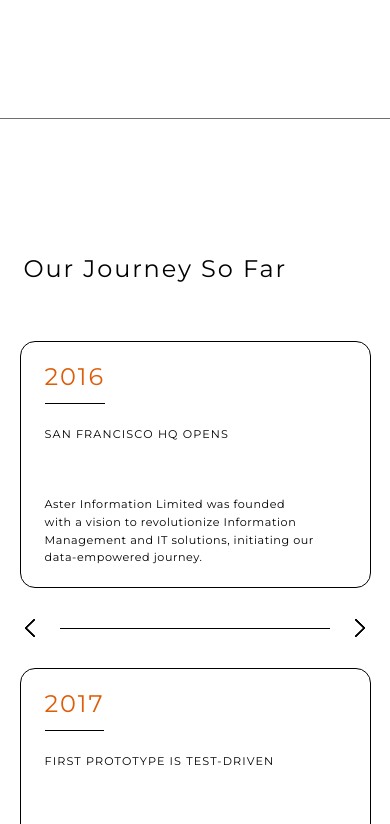
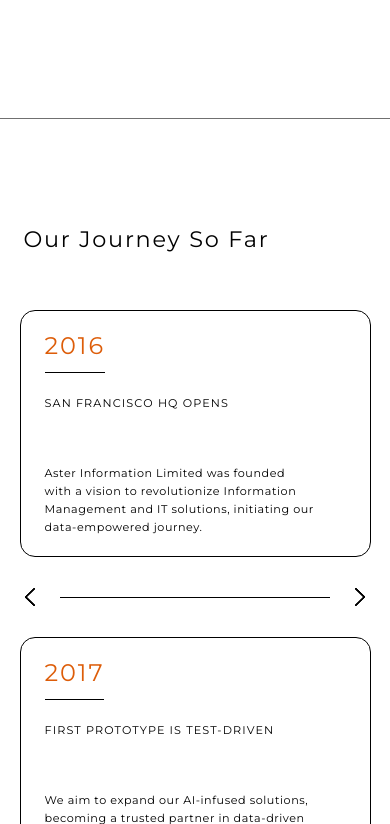
Before and after one commit to Moamal-2000/aster-information, a React (Vite) app: page /about in a window 390 px wide. Shown: the part 1660-2484 px from the top of the page. Built offline with nearby package versions, Linux system fonts and the light colour scheme.

Commit message:
style: make responsive gaps for different screen sizes for JourneySection

```diff
--- a/src/Components/Pages/About/JourneySection/JourneySection.jsx
+++ b/src/Components/Pages/About/JourneySection/JourneySection.jsx
@@ -4,7 +4,7 @@ import JourneySlider from "./JourneySlider/JourneySlider";
 const JourneySection = () => {
   return (
     <section className={s.journeySection}>
-      <div className="container" data-container>
+      <div className="container">
         <h2>Our Journey So Far</h2>
       </div>
 
--- a/src/Components/Pages/About/JourneySection/JourneySection.module.scss
+++ b/src/Components/Pages/About/JourneySection/JourneySection.module.scss
@@ -6,8 +6,30 @@
   min-height: 1000px;
 }
 
-.journeySection [data-container] {
+@include medium {
+  .journeySection {
+    min-height: 950px;
+    padding-bottom: 0;
+  }
+}
 
+@include small {
+  .journeySection {
+    padding: 100px 0 0;
+    min-height: 800px;
+  }
+}
+
+@media (max-width: 520px) {
+  .journeySection {
+    min-height: 850px;
+  }
+}
+
+@include very-small {
+  .journeySection {
+    min-height: 920px;
+  }
 }
 
 .journeySection h2 {
@@ -17,3 +39,9 @@
   font-weight: 400;
   margin-bottom: 50px;
 }
+
+@include small {
+  .journeySection h2 {
+    font-size: 1.4rem;
+  }
+}
--- a/src/Components/Pages/About/JourneySection/JourneySlider/JourneySlider.module.scss
+++ b/src/Components/Pages/About/JourneySection/JourneySlider/JourneySlider.module.scss
@@ -1,7 +1,6 @@
 @import "src/Styles/mixins.scss";
 
 .journeySlider {
-  min-height: 700px;
   margin: 0 auto;
   position: relative;
   display: flex;
--- a/src/Styles/index.scss
+++ b/src/Styles/index.scss
@@ -20,7 +20,7 @@ body {
   font-family: Montserrat, sans-serif;
   width: var(--website-width);
   margin: 0 auto;
-  // overflow-x: hidden;
+  overflow-x: hidden;
 }
 
 img {
```
